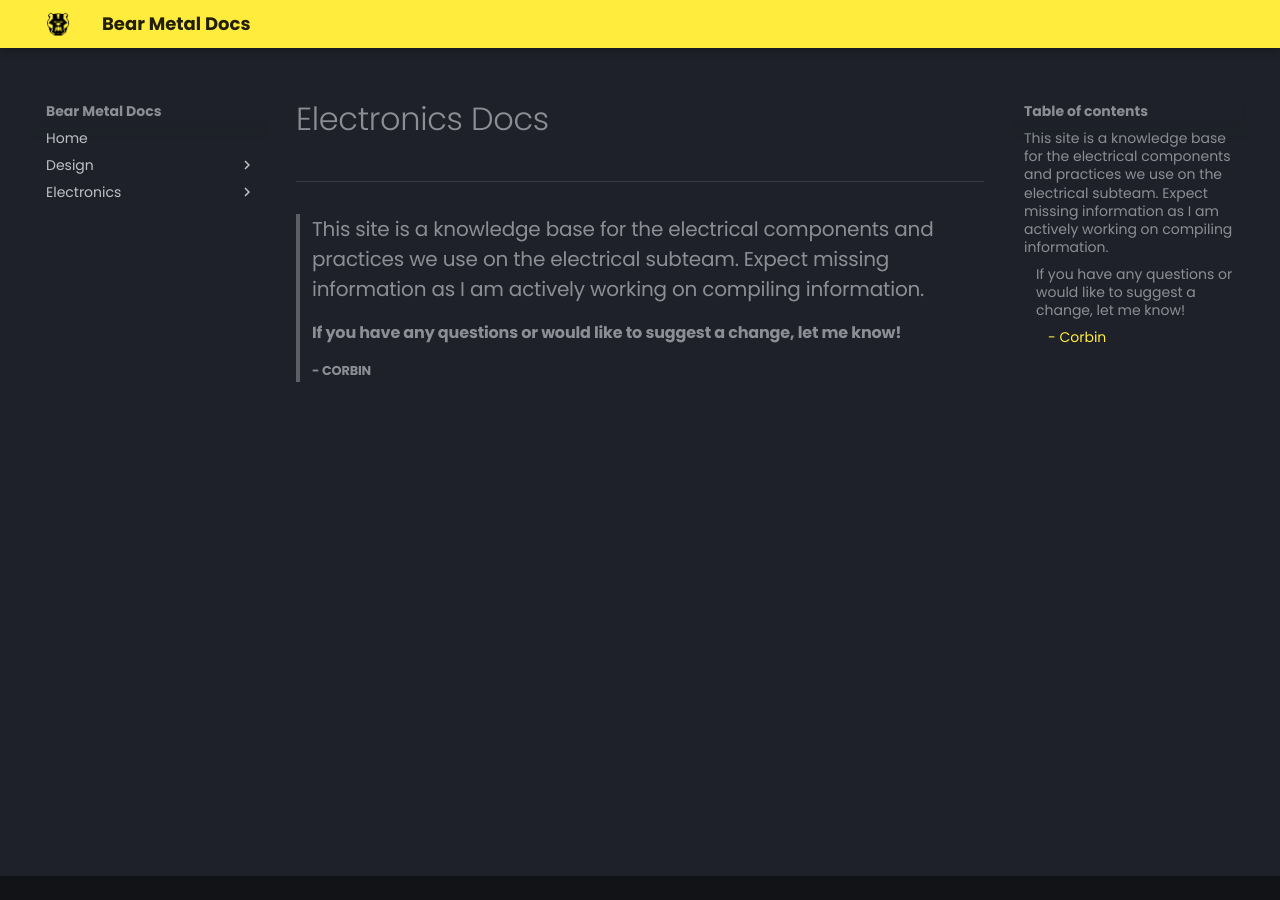
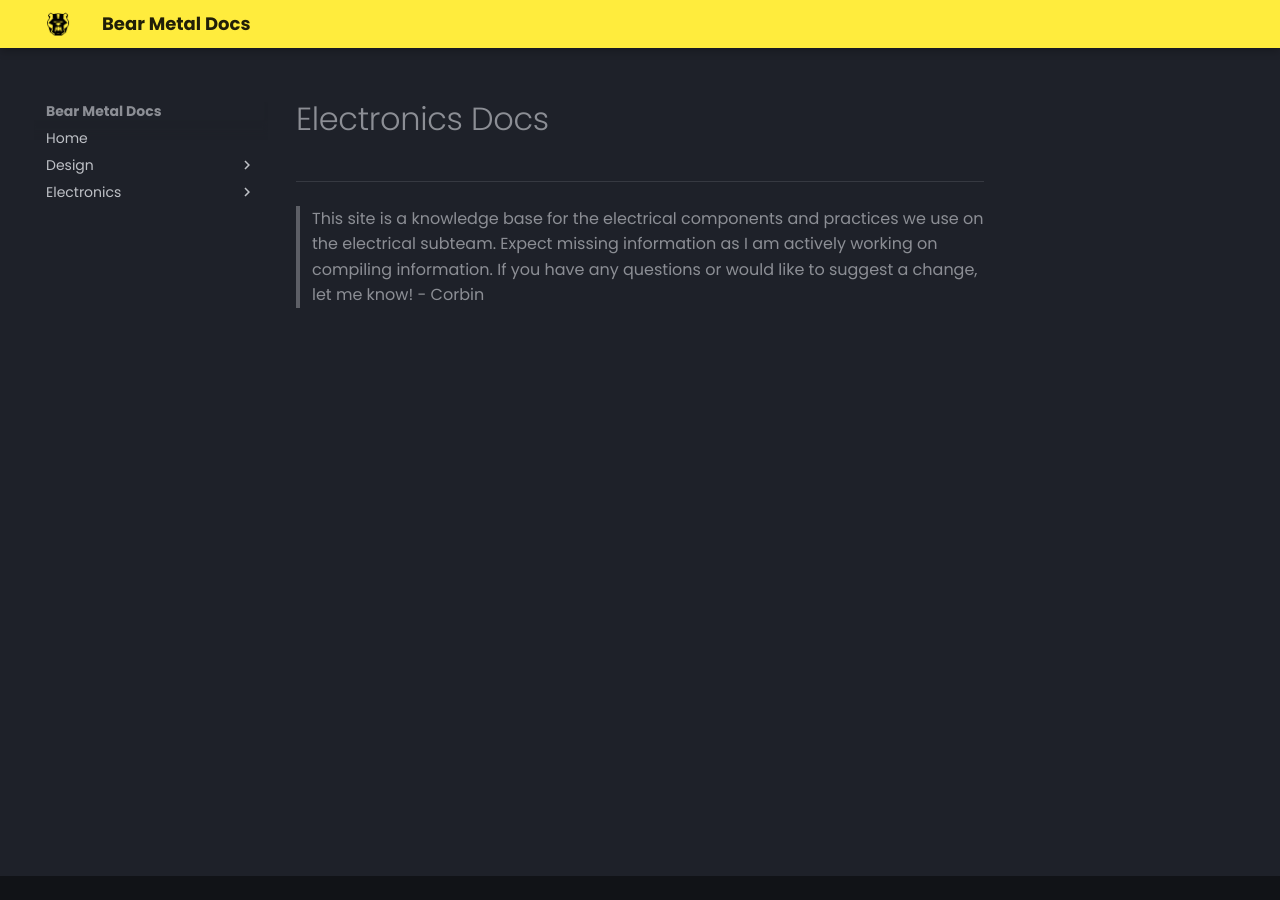
Before and after one commit to BearMetalWeb/BearMetalWeb.github.io, an MkDocs documentation site: the page built from docs/electronics/index.md, in a window 1280 px wide. Built offline with MkDocs 1.6.1 and Material for MkDocs 9.7.7, drawn with Linux system fonts in a browser that asks for light colours.

Commit message:
Update index.md

```diff
--- a/docs/electronics/index.md
+++ b/docs/electronics/index.md
@@ -1,5 +1,5 @@
 # Electronics Docs
 ---
-> ### This site is a knowledge base for the electrical components and practices we use on the electrical subteam. Expect missing information as I am actively working on compiling information.
-> #### If you have any questions or would like to suggest a change, let me know!
-> ##### - Corbin
+> This site is a knowledge base for the electrical components and practices we use on the electrical subteam. Expect missing information as I am actively working on compiling information.
+> If you have any questions or would like to suggest a change, let me know!
+> - Corbin
```
